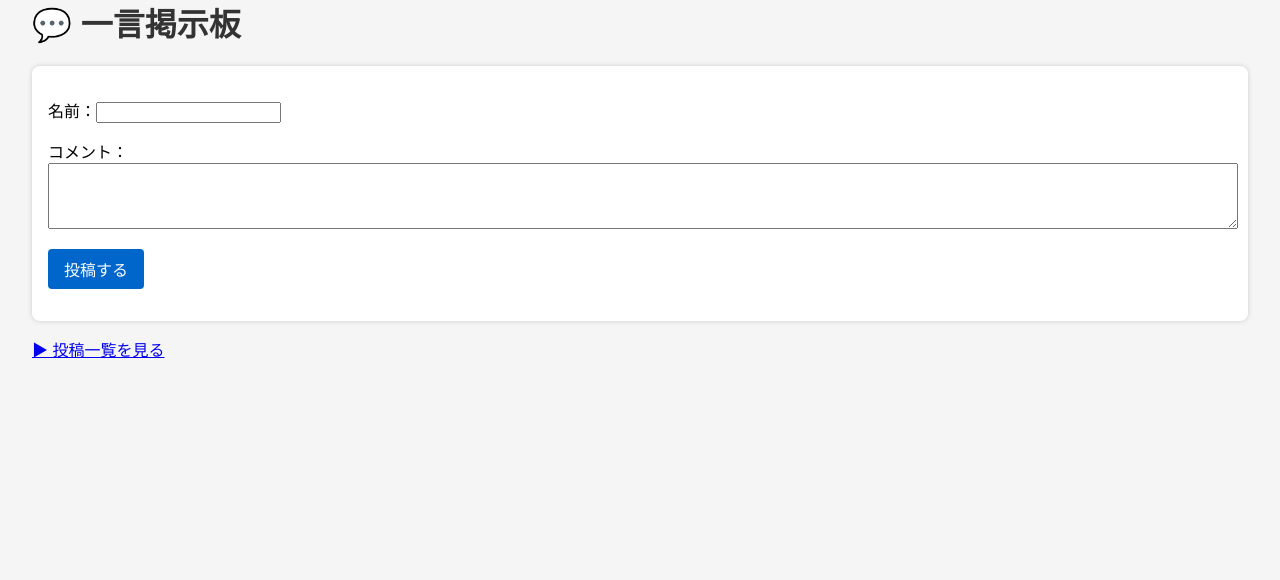
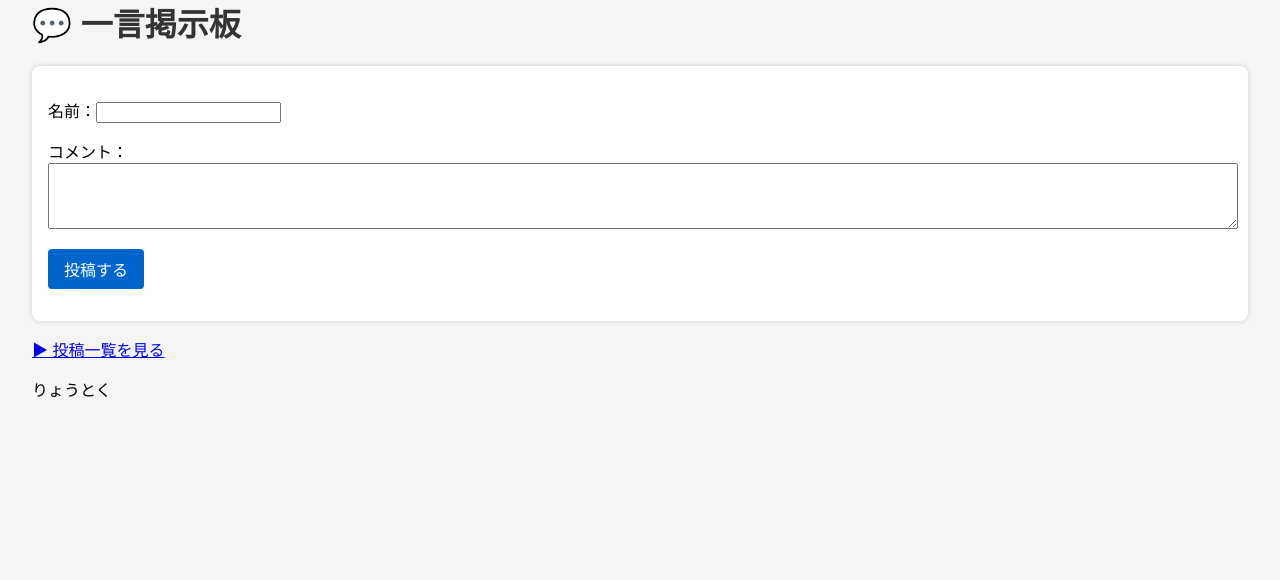
Before and after one commit to aso-riku/ryoutoku, a PHP site: page /form.php in a window 1280 px wide. Shown: the part 33-613 px from the top of the page. Run offline with PHP 8.4, Linux system fonts and the light colour scheme.

Commit message:
試し打ち

```diff
--- a/form.php
+++ b/form.php
@@ -16,3 +16,4 @@
     <p><a href="view.php">▶ 投稿一覧を見る</a></p>
 </body>
 </html>
+りょうとく
```
